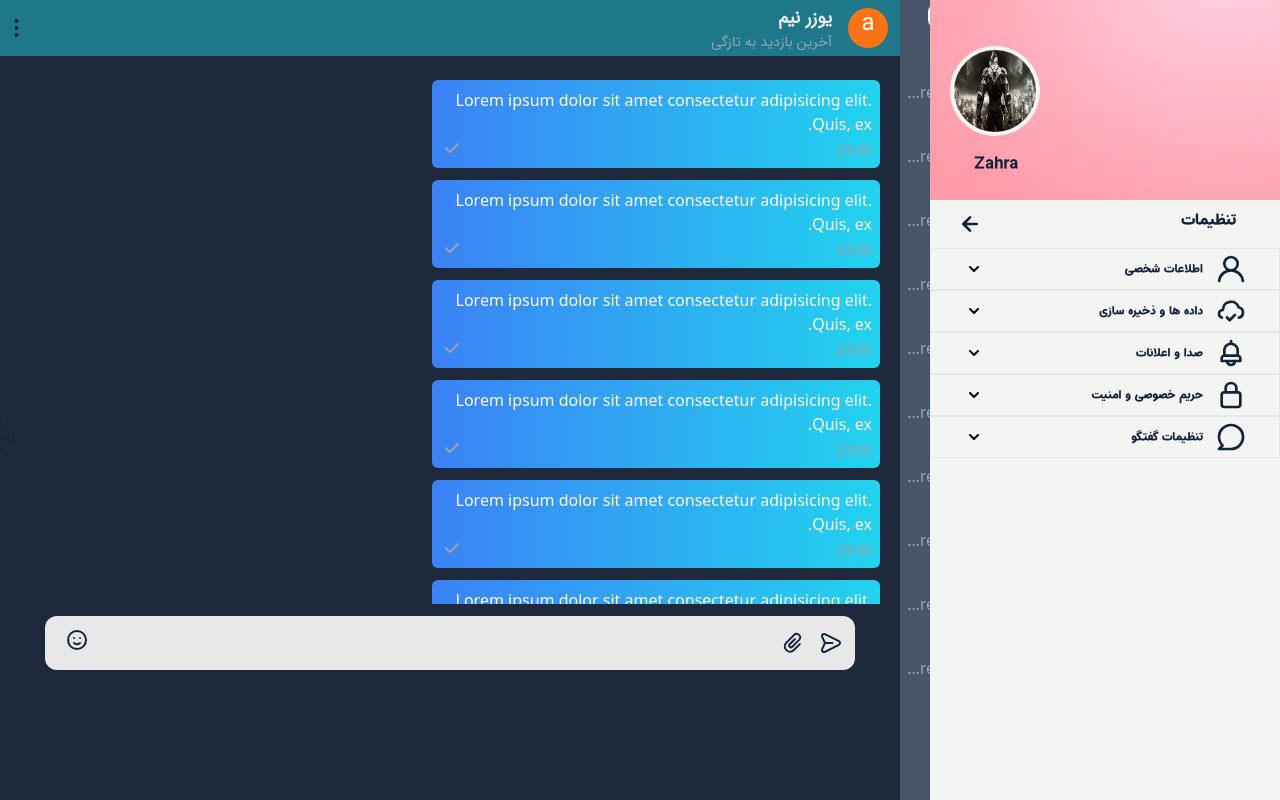
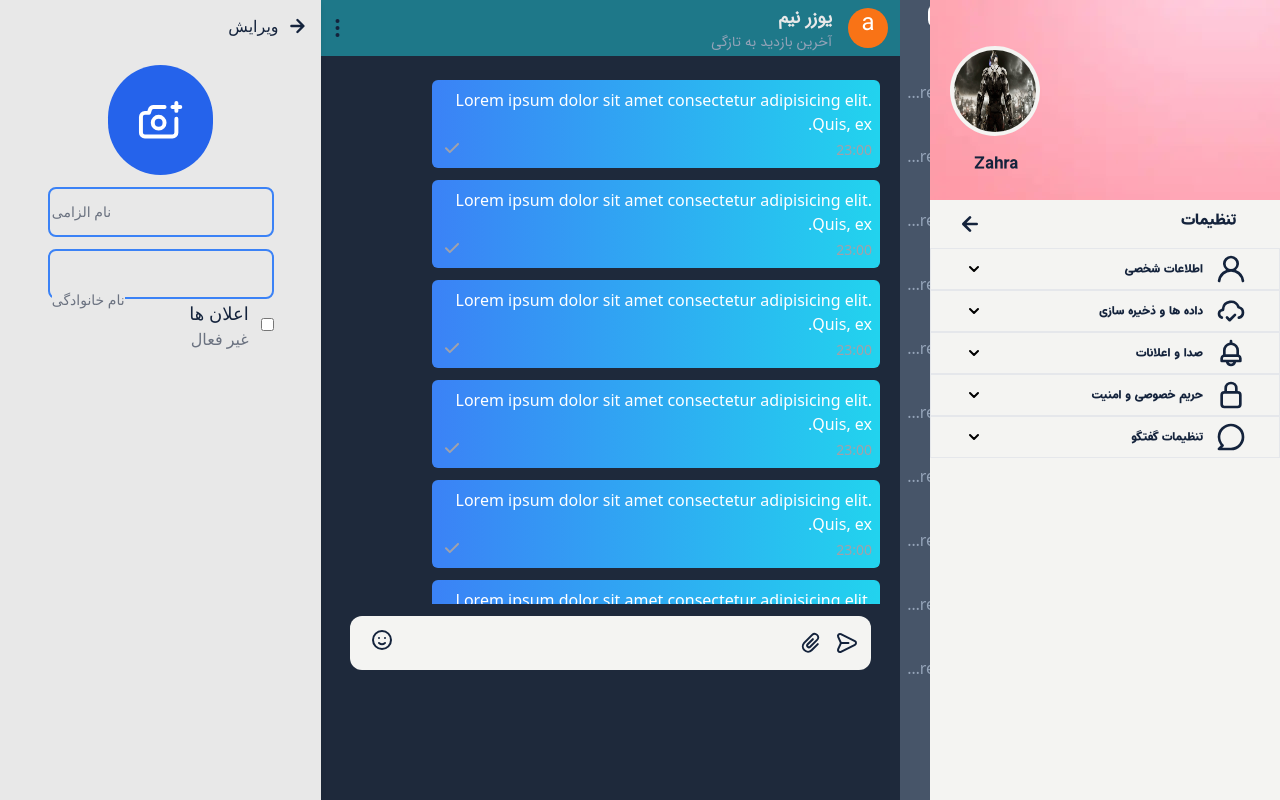
Before and after one commit to Mohaymen-Academy/FE02-Messenger, a React (Vite) app: page /App in a window 1280 px wide. Built offline with nearby package versions, Linux system fonts and the light colour scheme.

Commit message:
start working on the composer

```diff
--- a/src/Components/ChatComps/ChatFooter.jsx
+++ b/src/Components/ChatComps/ChatFooter.jsx
@@ -1,16 +1,20 @@
-import React, { useRef } from 'react';
+import React, { useRef, useState } from 'react';
 import { UilSmile, UilMessage, UilPaperclip } from '@iconscout/react-unicons';
 import EmojiPicker from 'emoji-picker-react';
 
 export default function ChatFooter() {
   // const [text, setText] = React.useState('');
-  const [openEmoji, setOpenEmoji] = React.useState(false);
-  const [openAttach, setOpenAttach] = React.useState(false);
+  const [openEmoji, setOpenEmoji] = useState(false);
+  const [openAttach, setOpenAttach] = useState(false);
   const textref = useRef(null);
+  const divref = useRef(null);
+  function handleonInput() {
+    console.log();
+  }
   return (
     <div
       dir="rtl"
-      className="flex flex-row justify-between items-center bg-color2  w-[90%] p-2  m-auto rounded-xl">
+      className="flex flex-row justify-between items-center bg-color1 text-color4  w-[90%] p-2  m-auto rounded-xl">
       <button className="text-text1 w-8 h-8 mx-1 ">
         <UilMessage />
       </button>
@@ -28,13 +32,16 @@ export default function ChatFooter() {
                     setText(e.target.value);
                   }}
                 /> */}
-      <span
-        className=" w-[90%] max-h-[50px] outline-none h-auto overflow-hidden shadow-none border-none break-all focus:shadow-none active:shadow-none"
-        role="textbox"
+      <div
+        ref={divref}
         contentEditable
-        onInput={(e)=>console.log()}>
-        {textref.current}
-      </span>
+        className=" w-[90%] max-h-[50px] outline-none h-auto overflow-hidden shadow-none border-none break-all focus:shadow-none active:shadow-none">
+        <span
+          ref={textref}
+          role="textbox"
+          contentEditable
+          onInput={(e) => (textref.current = e.target.innerText)}></span>
+      </div>
       <div>
         <button onClick={() => setOpenEmoji(!openEmoji)} className="text-text1 w-8 h-8 mx-1 ">
           <UilSmile />
@@ -43,7 +50,10 @@ export default function ChatFooter() {
           <div className="z-10 absolute bottom-[60px] left-[20px]">
             <EmojiPicker
               theme={localStorage.getItem('theme')}
-              onEmojiClick={(e) => setText(text + e.emoji)}
+              onEmojiClick={(e) => {
+                textref.current = textref.current + e.emoji;
+                setOpenEmoji(false);
+              }}
             />
           </div>
         )}
--- a/src/Components/ChatComps/ChatHeaderSettings.jsx
+++ b/src/Components/ChatComps/ChatHeaderSettings.jsx
@@ -7,7 +7,8 @@ export default function ChatHeaderSettings({ icon, title, setsection, menuId })
   const [isopen, setisopen] = useState(false);
   return (
     <>
-      <div>
+      <div
+      className='z-10'>
         <div className="text-text1 flex flex-row-reverse  ">
           <button
             style={{ direction: 'rtl' }}
--- a/src/Components/ChatComps/UserChat.jsx
+++ b/src/Components/ChatComps/UserChat.jsx
@@ -1,7 +1,7 @@
 import React, { useState } from 'react';
 import { ChatBody, ChatHeader } from './';
 import LeftSide from '../Leftside';
-
+import ProfileEdit from '../ProfileEdit';
 export default function UserChat() {
   const [active, setActive] = useState(false);
   return (
@@ -13,7 +13,9 @@ export default function UserChat() {
           <ChatHeader setActive={setActive} />
           <ChatBody />
         </div>
-        <LeftSide isActive={active} />
+        {/* <LeftSide isActive={active} /> */}
+        <ProfileEdit isActive={active} />
+
       </div>
       {/* {active ?  : <></>} */}
     </>
--- /dev/null
+++ b/src/Components/ProfileEdit.jsx
@@ -0,0 +1,44 @@
+import React from 'react';
+import { UilArrowRight, UilCameraPlus } from '@iconscout/react-unicons';
+// import {Check}
+import CheckBoxParag from '../utility/CheckBoxParag';
+
+export default function ProfileEdit() {
+  return (
+    <div
+      className={`flex flex-col h-screen transition-all duration-200 ease-in w-[500px] bg-color2 shadow-md`}>
+      <div className="flex flex-row w-full h-[8.1%] p-2.5">
+        <UilArrowRight className="w-8 h-8 text-text1 cursor-pointer" />
+        <div className="p-1 cardP">ویرایش</div>
+      </div>
+      <div className="flex flex-col  justify-center items-center gap-3 w-[100%]">
+        <div className="w-[105px] h-[110px] flex justify-center items-center rounded-full cursor-pointer bg-blue-600">
+          <UilCameraPlus className={'w-[45%] h-[45%] hover:w-[55%] hover:h-[55%] text-white'} />
+        </div>
+        <div className="relative">
+          <input
+            type="text"
+            id="floating_outlined"
+            className="block px-2.5 pb-2.5 pt-4 w-full text-sm text-gray-900  rounded-lg border-2  border-blue-500 appearance-none  bg-color2 focus:outline-none focus:ring-0 focus:border-blue-600 peer"
+            placeholder=" "
+          />
+          <label class="absolute text-sm text-gray-500 bg-color2 duration-300 transform -translate-y-4 scale-75 top-2 z-10 origin-[0]   peer-focus:px-2 peer-focus:text-blue-600 peer-focus:dark:text-blue-500 peer-placeholder-shown:scale-100 peer-placeholder-shown:-translate-y-1/2 peer-placeholder-shown:top-1/2 peer-focus:top-2 peer-focus:scale-75 peer-focus:-translate-y-4 left-1">
+            نام الزامی
+          </label>
+        </div>
+        <div class="relative">
+          <input
+            type="text"
+            id="floating_outlined"
+            class="block px-2.5 pb-2.5 pt-4 w-full text-sm text-gray-900  rounded-lg border-2  border-blue-500 appearance-none  bg-color2 focus:outline-none focus:ring-0 focus:border-blue-600 peer"
+            placeholder=" "
+          />
+          <label class="absolute text-sm text-gray-500 bg-color2 duration-300 transform -translate-y-4 scale-75 top-2 z-10 origin-[0]   peer-focus:px-2 peer-focus:text-blue-600 peer-focus:dark:text-blue-500 peer-placeholder-shown:scale-100 peer-placeholder-shown:-translate-y-1/2 peer-placeholder-shown:top-1/2 peer-focus:top-2 peer-focus:scale-75 peer-focus:-translate-y-4 left-1">
+            نام خانوادگی
+          </label>
+          <div>{<CheckBoxParag title={'اعلان ها'} />}</div>
+        </div>
+      </div>
+    </div>
+  );
+}
```
